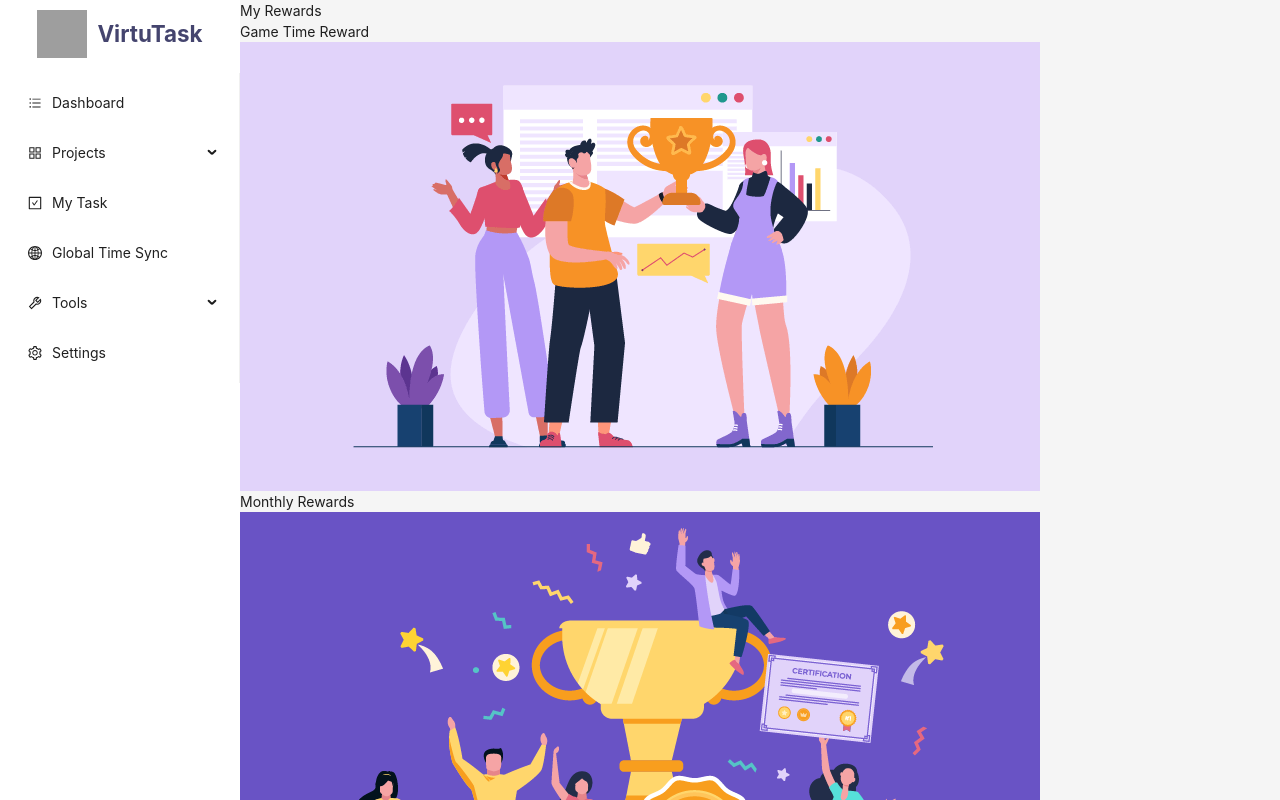
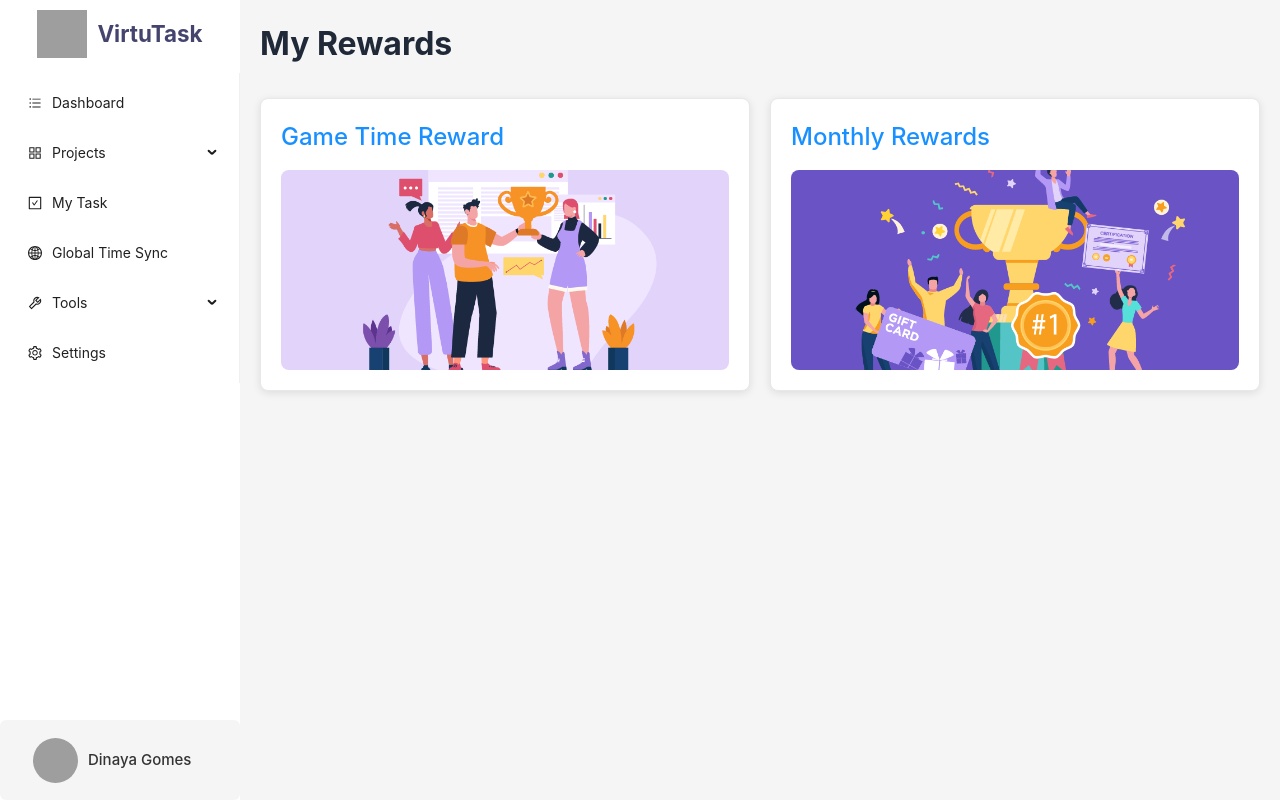
Before and after one commit to binubandara/virtuTask-app, a React (Vite) app in the folder frontend/: page /pane/rewards in a window 1280 px wide. Shown: the top 800 px of the page. Built offline with nearby package versions, Linux system fonts and the light colour scheme; grey boxes are pictures that could not be loaded.

Commit message:
Updated css for rewards page

```diff
--- a/frontend/src/components/globalTime/Global.css
+++ b/frontend/src/components/globalTime/Global.css
@@ -1,6 +1,3 @@
-
-
-/* Dashboard Container */
 .dashboard-container {
   position: relative;
   width: 100%;
@@ -10,18 +7,17 @@
   overflow: hidden;
 }
 
-/* Dashboard Heading */
 .dashboard-heading {
-  font-size: 2.5rem;
+  font-size: 2.2rem;
   font-weight: 700;
   color: #2d3748;
   margin-bottom: 1.5rem;
   text-align: center;
   text-transform: uppercase;
   letter-spacing: 1.5px;
+  margin-top: -1rem;
 }
 
-/* Button Container */
 .button-container {
   display: flex;
   justify-content: center;
@@ -29,11 +25,11 @@
   margin-bottom: 2rem;
 }
 
-/* Toggle Buttons */
 .toggle-btn {
   padding: 12px 24px;
   font-size: 1rem;
   font-weight: 600;
+  width: 11rem;
   border: none;
   border-radius: 8px;
   background-color: #4caf50;
@@ -49,7 +45,6 @@
   box-shadow: 0 6px 8px rgba(0, 0, 0, 0.15);
 }
 
-/* Cities Grid */
 .cities {
   display: grid;
   grid-template-columns: repeat(auto-fit, minmax(200px, 1fr));
@@ -59,7 +54,6 @@
   align-items: center;
 }
 
-/* City Zone */
 .city-zone {
   display: flex;
   justify-content: center;
@@ -84,7 +78,6 @@
   box-shadow: 0 8px 12px rgba(0, 0, 0, 0.2);
 }
 
-/* City Name */
 .city-name {
   font-size: 1.25rem;
   font-weight: 700;
@@ -93,7 +86,6 @@
   text-shadow: 1px 1px 2px rgba(0, 0, 0, 0.1);
 }
 
-/* City Time */
 .city-time {
   font-size: 1.1rem;
   font-weight: 600;
@@ -104,7 +96,6 @@
   text-shadow: 1px 1px 2px rgba(0, 0, 0, 0.1);
 }
 
-/* Day/Night Icon */
 .day-night-icon {
   position: absolute;
   bottom: -30px;
--- a/frontend/src/components/pane/MenuList.jsx
+++ b/frontend/src/components/pane/MenuList.jsx
@@ -46,7 +46,7 @@ const MenuList = () => {
 
       <Menu.SubMenu style={{ marginBottom: "10px" }} key="tools" icon={<ToolOutlined />} title="Tools">
         <Menu.Item style={{ marginBottom: "10px" }} key="tool-1" icon={<TeamOutlined />}> Engagement Hub </Menu.Item>
-        <Menu.Item style={{ marginBottom: "10px" }} key="tool-2" icon={<TrophyOutlined />}> My Rewards </Menu.Item>
+        <Menu.Item style={{ marginBottom: "10px" }} key="tool-2" icon={<TrophyOutlined />}> Rewards </Menu.Item>
         <Menu.Item style={{ marginBottom: "10px" }} key="tool-3" icon={<AimOutlined />}> Focus Mode </Menu.Item>
         <Menu.Item style={{ marginBottom: "10px" }} key="tool-4" icon={<HeartOutlined />}> Health Habit Tracker </Menu.Item>
       </Menu.SubMenu>
--- a/frontend/src/components/rewardsPage/Rewards.css
+++ b/frontend/src/components/rewardsPage/Rewards.css
@@ -0,0 +1,63 @@
+.rewards-container {
+    padding: 20px;
+    max-width: 1200px;
+    margin: 0 auto;
+  }
+
+  .rewards-heading {
+    font-size: 2rem;
+    font-weight: 700;
+    color: #1f2937;
+    border-bottom: 2px solid #1890ff;
+    padding-bottom: 10px;
+    margin-bottom: 20px;
+  }
+
+
+
+
+  .tiles-container {
+    display: flex;
+    gap: 20px;
+    flex-wrap: wrap;
+ }
+
+  .reward-tile {
+    flex: 1 1 calc(50% - 20px);
+    border: 1px solid #e8e8e8;
+    border-radius: 8px;
+    padding: 20px;
+    background-color: #fff;
+    box-shadow: 0 2px 8px rgba(0, 0, 0, 0.1);
+    transition: transform 0.2s ease, box-shadow 0.2s ease;
+  }
+
+  .reward-tile:hover {
+    transform: translateY(-5px);
+    box-shadow: 0 4px 12px rgba(0, 0, 0, 0.15);
+  }
+
+  .tile-heading {
+    font-size: 1.5rem;
+    font-weight: 500;
+    color: #1890ff;
+    margin-bottom: 15px;
+  }
+
+
+  .image-placeholder {
+    width: 100%;
+    height: 200px;
+    border-radius: 8px;
+    overflow: hidden;
+    background-color: #f0f0f0;
+    display: flex;
+    align-items: center;
+    justify-content: center;
+  }
+
+  .tile-image {
+    width: 100%;
+    height: 100%;
+    object-fit: cover;
+  }
--- a/frontend/src/components/settingsPage/Settings.css
+++ b/frontend/src/components/settingsPage/Settings.css
@@ -10,7 +10,7 @@
 }
 
 .settings-heading {
-  font-size: 2.3rem;
+  font-size: 2rem;
   font-weight: bold;
   margin-top: -1.5rem;
   margin-bottom: 0.6rem;
--- a/frontend/src/components/userProfile/ProfilePage.css
+++ b/frontend/src/components/userProfile/ProfilePage.css
@@ -8,11 +8,12 @@
   }
 
   .profile-heading {
-    font-size: 2.25rem;
+    font-size: 2rem;
     font-weight: 700;
     color: #1f2937;
     margin-bottom: 0.75rem;
     text-align: center;
+    margin-top: -1rem;
   }
 
   @media (min-width: 768px) {
```
